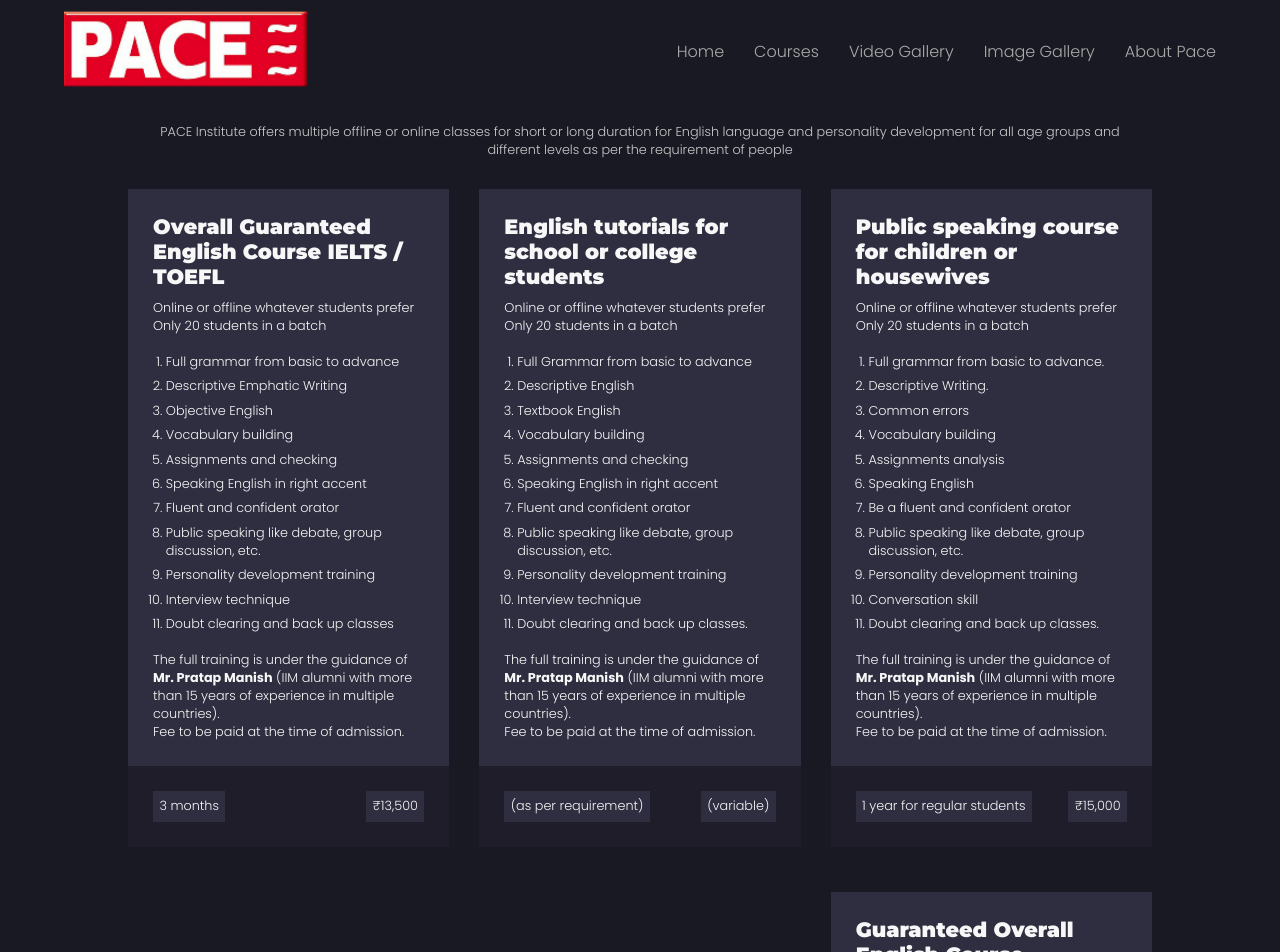
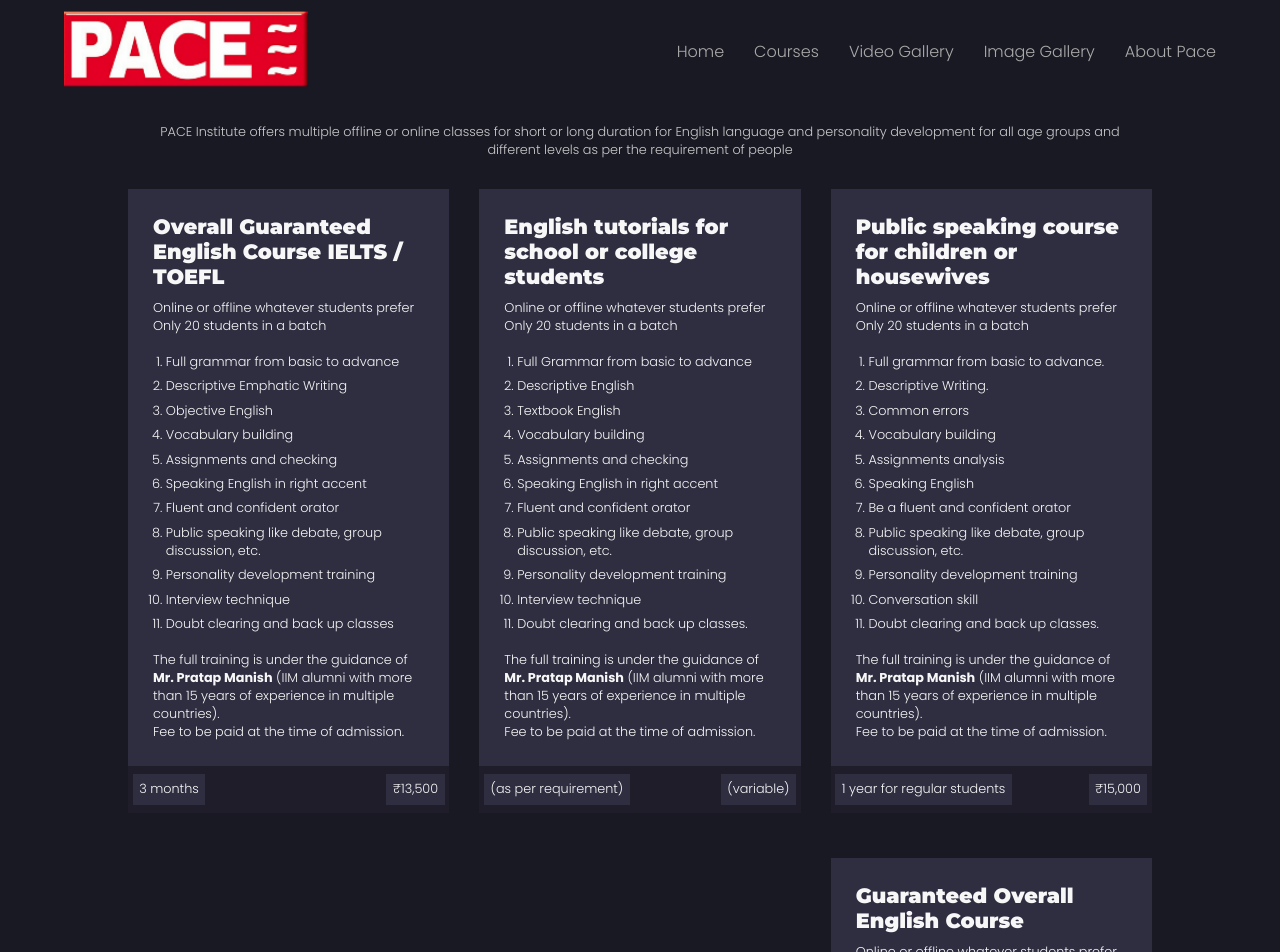
Before and after one commit to ani-24/pace-react, a React (Create React App) app: page /courses in a window 1280 px wide. Shown: the top 952 px of the page. Built offline with nearby package versions, Linux system fonts and the light colour scheme.

Commit message:
change the padding course footer

```diff
--- a/public/scss/main.css
+++ b/public/scss/main.css
@@ -684,6 +684,11 @@ section.feedback .section-heading {
   font-size: 0.8rem;
   background: #2f2e41;
 }
+@media (min-width: 500px) {
+  .course-gallery .course .course-footer {
+    padding: 0.5em 0.3em;
+  }
+}
 @media (min-width: 992px) {
   .course-gallery {
     display: grid;
--- a/public/scss/pages/_courses.scss
+++ b/public/scss/pages/_courses.scss
@@ -46,6 +46,13 @@
       }
     }
   }
+  @media (min-width: 500px) {
+    .course {
+      .course-footer {
+        padding: 0.5em 0.3em;
+      }
+    }
+  }
   @media (min-width: 992px) {
     display: grid;
     grid-template-columns: repeat(2, 1fr);
```
Also changed, not shown: public/scss/main.min.css, 2 other files (tests, documents, lock files or other folders).
